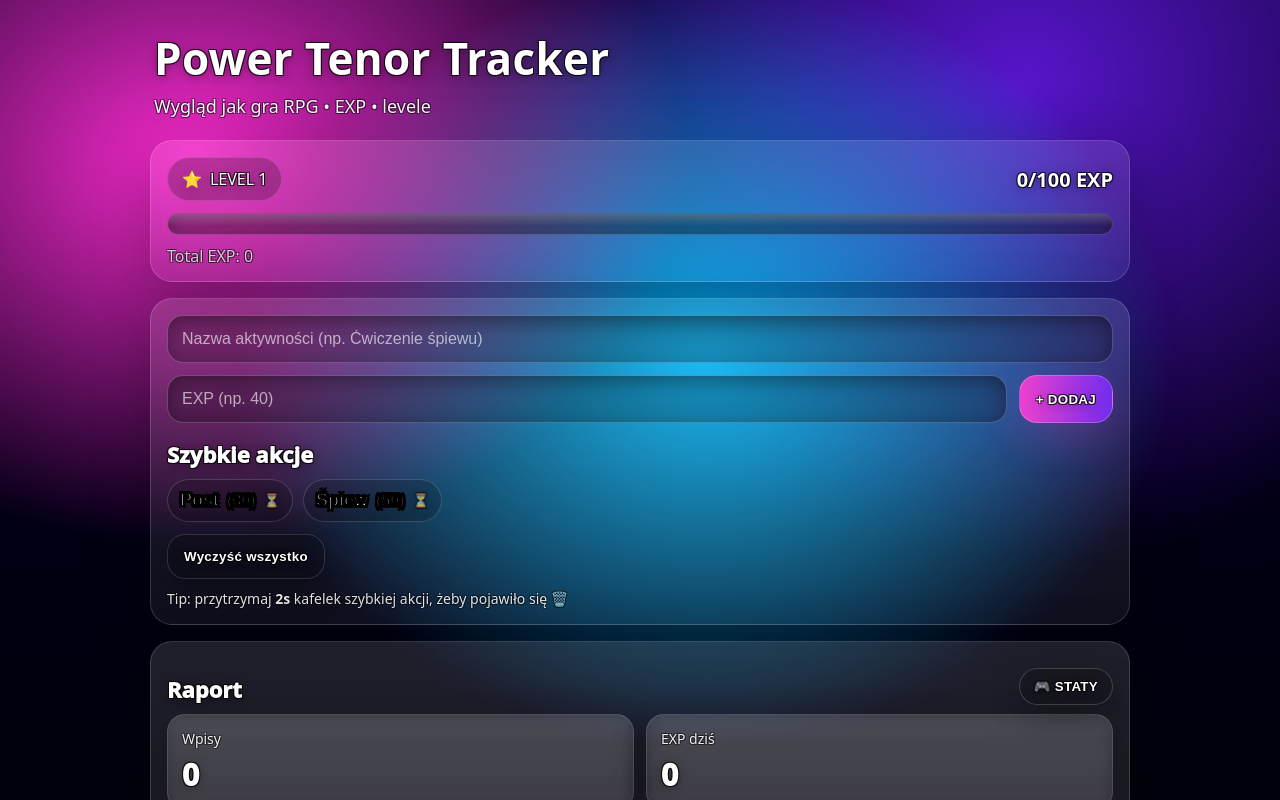
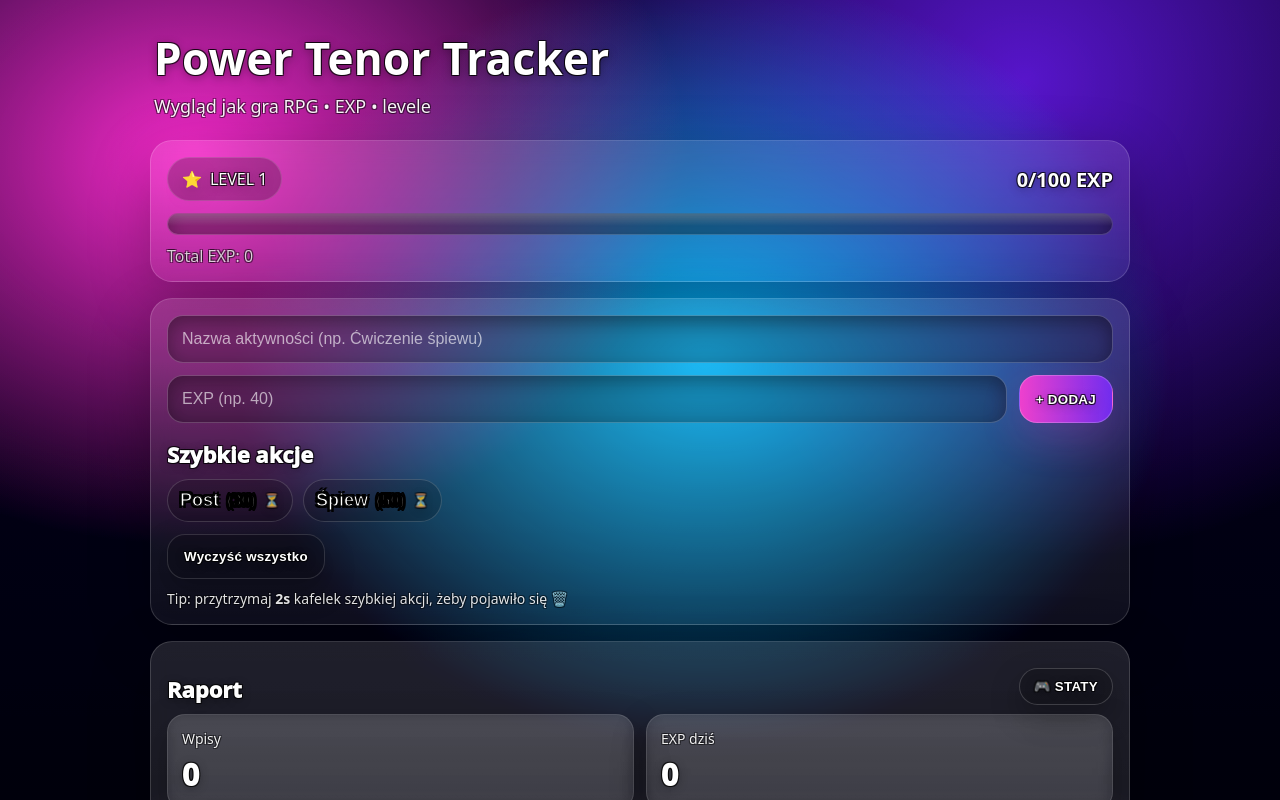
Before and after one commit to Marcinuskryza/power-tenor-tracker, a React (Vite) app: page / in a window 1280 px wide. Shown: the top 800 px of the page. Built offline with nearby package versions, Linux system fonts and the light colour scheme.

Commit message:
Reduce text stroke width for chipName class

```diff
--- a/src/styles.css
+++ b/src/styles.css
@@ -270,7 +270,7 @@ body{
   font-size: 18px;
   font-weight: 900;
   color: white;
-  -webkit-text-stroke: 2px black;
+  -webkit-text-stroke: 1px black;
   text-shadow:
     2px 2px 0 black,
     -2px 2px 0 black,
```
